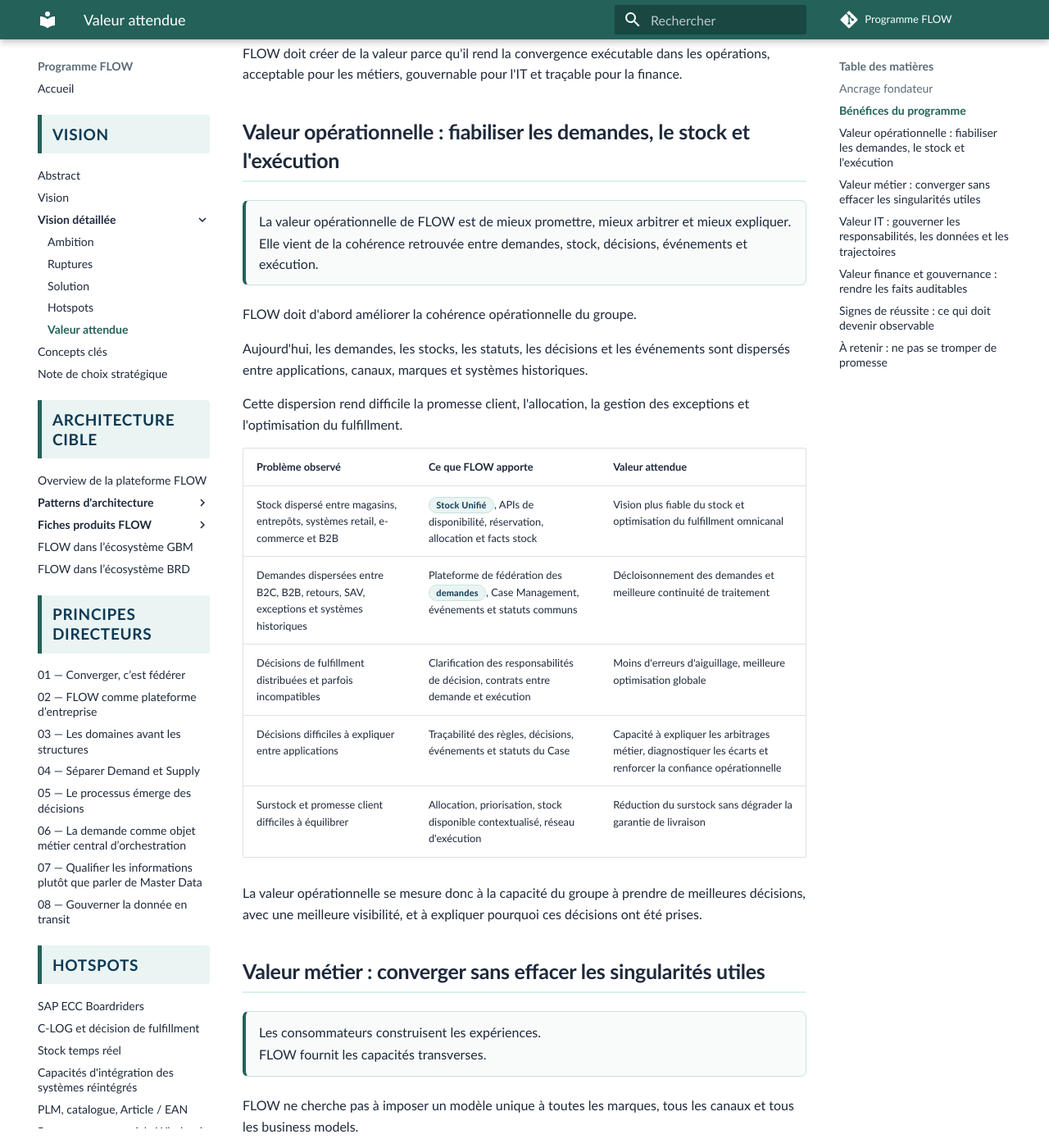
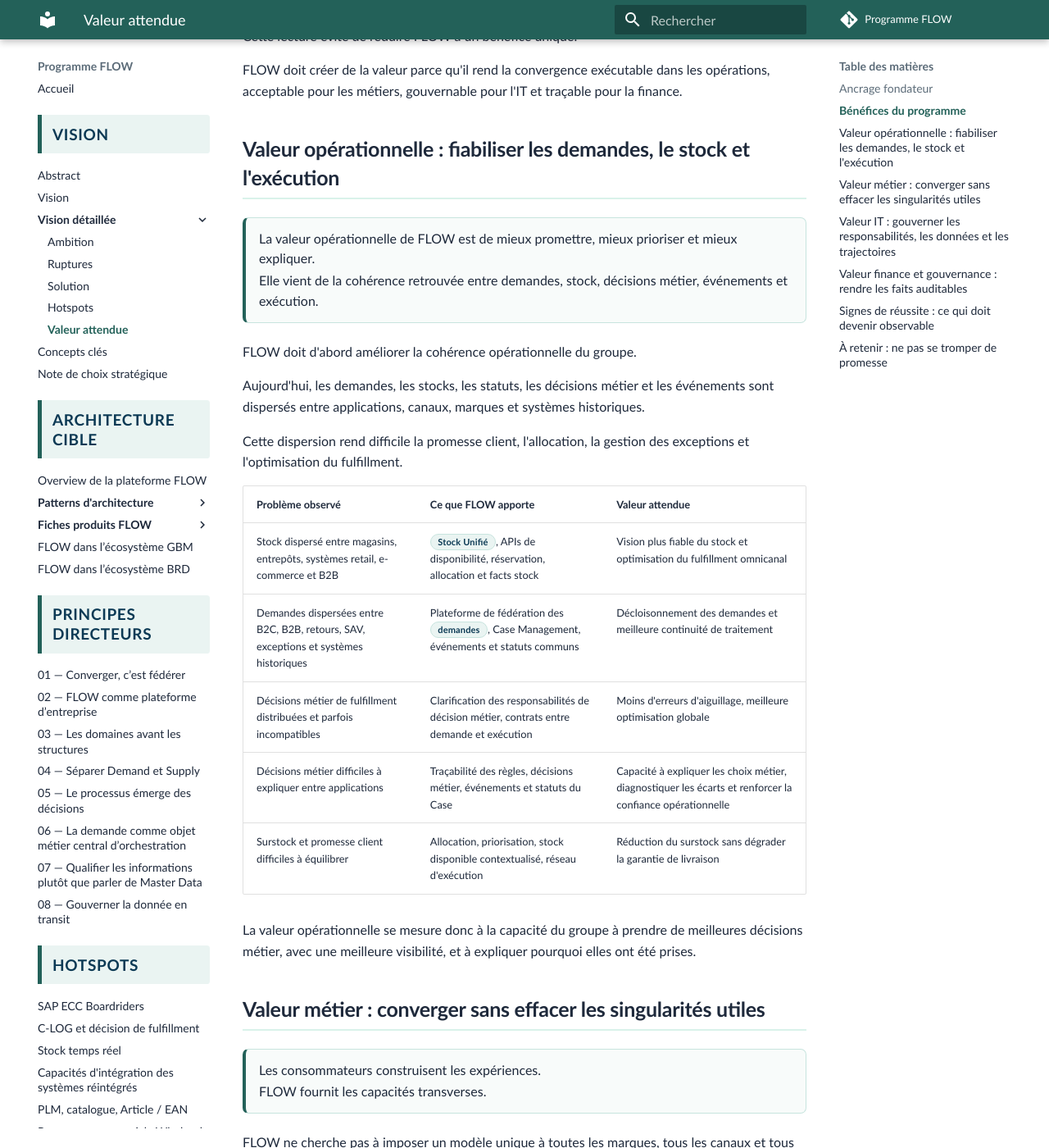
Before and after one commit to laurent-sintes/FLOW-Program, an MkDocs documentation site: the page built from docs/vision/vision-detaillee/5-valeur-attendue.md, in a window 1280 px wide and 1400 px high, scrolled down 1170 px. Shown: the whole window at 82% size. Built offline with MkDocs 1.6.1 and Material for MkDocs 9.7.7, drawn with Linux system fonts in a browser that asks for light colours; comment, search, counter and statistics services are not loaded; some of the changed text lies outside the part shown.

Commit message:
Clarifie valeur attendue et decisions metier

```diff
--- a/docs/vision/vision-detaillee/5-valeur-attendue.md
+++ b/docs/vision/vision-detaillee/5-valeur-attendue.md
@@ -21,7 +21,7 @@
 
 | Famille de valeur | Problème traité | Valeur attendue |
 | --- | --- | --- |
-| Opérationnelle | Stock, demandes, fulfillment, exceptions et décisions dispersés entre applications | Mieux promettre, mieux arbitrer, mieux exécuter et mieux expliquer |
+| Opérationnelle | Stock, demandes, fulfillment, exceptions et décisions métier dispersés entre applications | Mieux promettre, mieux prioriser, mieux exécuter et mieux expliquer |
 | Métier | Singularités marques, canaux, B2B, B2C, retail, wholesale et SAV difficiles à faire coexister | Préserver les différences utiles sans multiplier les processus et applications |
 | IT | Flux projet, responsabilités floues, coûts applicatifs et roadmaps fragmentées | Gouverner les responsabilités, les contrats de données, le portefeuille et les trajectoires |
 | Finance / gouvernance | Documents, faits économiques et écarts difficiles à justifier | Améliorer l'auditabilité, la réconciliation et l'intégration avec Finance |
@@ -33,13 +33,13 @@
 ## Valeur opérationnelle : fiabiliser les demandes, le stock et l'exécution
 
 <div class="flow-conviction">
-  <p>La valeur opérationnelle de FLOW est de mieux promettre, mieux arbitrer et mieux expliquer.</p>
-  <p>Elle vient de la cohérence retrouvée entre demandes, stock, décisions, événements et exécution.</p>
+  <p>La valeur opérationnelle de FLOW est de mieux promettre, mieux prioriser et mieux expliquer.</p>
+  <p>Elle vient de la cohérence retrouvée entre demandes, stock, décisions métier, événements et exécution.</p>
 </div>
 
 FLOW doit d'abord améliorer la cohérence opérationnelle du groupe.
 
-Aujourd'hui, les demandes, les stocks, les statuts, les décisions et les événements sont dispersés entre applications, canaux, marques et systèmes historiques.
+Aujourd'hui, les demandes, les stocks, les statuts, les décisions métier et les événements sont dispersés entre applications, canaux, marques et systèmes historiques.
 
 Cette dispersion rend difficile la promesse client, l'allocation, la gestion des exceptions et l'optimisation du fulfillment.
 
@@ -47,11 +47,11 @@
 | --- | --- | --- |
 | Stock dispersé entre magasins, entrepôts, systèmes retail, e-commerce et B2B | <span class="flow-keyword">Stock Unifié</span>, APIs de disponibilité, réservation, allocation et facts stock | Vision plus fiable du stock et optimisation du fulfillment omnicanal |
 | Demandes dispersées entre B2C, B2B, retours, SAV, exceptions et systèmes historiques | Plateforme de fédération des <span class="flow-keyword">demandes</span>, Case Management, événements et statuts communs | Décloisonnement des demandes et meilleure continuité de traitement |
-| Décisions de fulfillment distribuées et parfois incompatibles | Clarification des responsabilités de décision, contrats entre demande et exécution | Moins d'erreurs d'aiguillage, meilleure optimisation globale |
-| Décisions difficiles à expliquer entre applications | Traçabilité des règles, décisions, événements et statuts du Case | Capacité à expliquer les arbitrages métier, diagnostiquer les écarts et renforcer la confiance opérationnelle |
+| Décisions métier de fulfillment distribuées et parfois incompatibles | Clarification des responsabilités de décision métier, contrats entre demande et exécution | Moins d'erreurs d'aiguillage, meilleure optimisation globale |
+| Décisions métier difficiles à expliquer entre applications | Traçabilité des règles, décisions métier, événements et statuts du Case | Capacité à expliquer les choix métier, diagnostiquer les écarts et renforcer la confiance opérationnelle |
 | Surstock et promesse client difficiles à équilibrer | Allocation, priorisation, stock disponible contextualisé, réseau d'exécution | Réduction du surstock sans dégrader la garantie de livraison |
 
-La valeur opérationnelle se mesure donc à la capacité du groupe à prendre de meilleures décisions, avec une meilleure visibilité, et à expliquer pourquoi ces décisions ont été prises.
+La valeur opérationnelle se mesure donc à la capacité du groupe à prendre de meilleures décisions métier, avec une meilleure visibilité, et à expliquer pourquoi elles ont été prises.
 
 ## Valeur métier : converger sans effacer les singularités utiles
 
@@ -66,7 +66,7 @@
 
 | Problème observé | Ce que FLOW apporte | Valeur attendue |
 | --- | --- | --- |
-| Variations métier portées par des processus ou applications spécifiques | <span class="flow-keyword">Agreements</span>, règles, policies, contexte de demande et moteur de décision | Singularités préservées sans multiplication incontrôlée des processus |
+| Variations métier portées par des processus ou applications spécifiques | <span class="flow-keyword">Agreements</span>, règles, policies, contexte de demande et moteur de décision métier | Singularités préservées sans multiplication incontrôlée des processus |
 | Nouveaux canaux, marques ou business models difficiles à intégrer | Plateforme commune, services exposés, modèle fédéré | Intégration plus rapide sans reconstruire toute la chaîne |
 | Demandes de service, retours, litiges et SAV traités comme des cas particuliers | Case Management et logique Demand élargie | Meilleure continuité client : une demande reste une demande, même lorsqu'elle n'est pas une commande |
 | Processus amont fournisseurs et achats difficiles à relier au fulfillment | Product Agreement Catalog, Cases achat, documents fournisseur, événements Supply | Meilleure continuité entre engagement fournisseur, achat, réception, disponibilité et exécution |
@@ -134,12 +134,8 @@
 | Problème observé | Ce que FLOW apporte | Valeur attendue |
 | --- | --- | --- |
 | Documents financiers et opérationnels produits tardivement ou difficilement réconciliables | Cases, événements, faits économiques et documents associés | Meilleure intégration avec Finance, auditabilité renforcée et réduction des écarts de justification |
-| Données difficiles à justifier entre systèmes | Traçabilité des événements, décisions, documents et statuts | Capacité à reconstruire l'histoire d'une demande ou d'un engagement |
+| Données difficiles à justifier entre systèmes | Traçabilité des événements, décisions métier, documents et statuts | Capacité à reconstruire l'histoire d'une demande ou d'un engagement |
 | Responsabilités comptables et opérationnelles mélangées dans certains socles historiques | Séparation entre Demand, Supply et Finance, avec contrats d'échange explicites | Meilleure lisibilité des frontières et réduction des adhérences non maîtrisées |
-
-La valeur de FLOW n'est donc pas de devenir un outil financier.
-
-Elle est de rendre les opérations suffisamment explicables pour que Finance puisse s'appuyer sur des faits fiables, traçables et réconciliables.
 
 ## Signes de réussite : ce qui doit devenir observable
 
@@ -150,11 +146,11 @@
 
 FLOW réussira si le groupe constate progressivement :
 
-- Moins de décisions contradictoires entre applications.
+- Moins de décisions métier contradictoires entre applications.
 - Une meilleure cohérence des promesses et engagements.
 - Une vision plus fiable des ressources disponibles.
 - Une meilleure capacité à traiter les exceptions.
-- Une meilleure capacité à expliquer les décisions, arbitrages et changements de statut.
+- Une meilleure capacité à expliquer les décisions métier, choix opérationnels et changements de statut.
 - Une intégration plus rapide de nouveaux canaux, marques ou business models.
 - Une continuité plus claire entre achat, fournisseur, réception, stock disponible et fulfillment.
 - Une distinction plus claire entre ce qui est source et ce qui est projection.
@@ -177,8 +173,8 @@
 | FLOW est seulement un projet de remplacement applicatif. | Faire converger des responsabilités critiques aujourd'hui dispersées. |
 | FLOW cherche à mieux gérer les commandes. | Mieux traiter les demandes, y compris commandes, retours, SAV, exceptions et engagements. |
 | FLOW impose un modèle unique à toutes les marques. | Construire une plateforme commune qui préserve les singularités business utiles. |
-| FLOW est un nouvel ERP ou un nouvel OMS. | Déplacer le centre de gravité vers la demande, la décision, le stock et le réseau d'exécution. |
-| FLOW doit absorber tout le SI. | Fédérer les opérations et décisions critiques, tout en laissant les domaines spécialisés jouer leur rôle. |
+| FLOW est un nouvel ERP ou un nouvel OMS. | Déplacer le centre de gravité vers la demande, la décision métier, le stock et le réseau d'exécution. |
+| FLOW doit absorber tout le SI. | Fédérer les opérations et décisions métier critiques, tout en laissant les domaines spécialisés jouer leur rôle. |
 | FLOW reconstruit une master data globale. | Configurer les capacités d'action nécessaires pour traiter les demandes de manière fiable, explicable et optimisable. |
 | FLOW se contente de refaire des flux entre applications. | Gouverner les données en transit comme des contrats durables entre sources, consommateurs et responsabilités métier. |
 | FLOW promet seulement une modernisation technique. | Produire une convergence mesurable : opérationnelle, métier, IT, financière et documentaire. |
```
